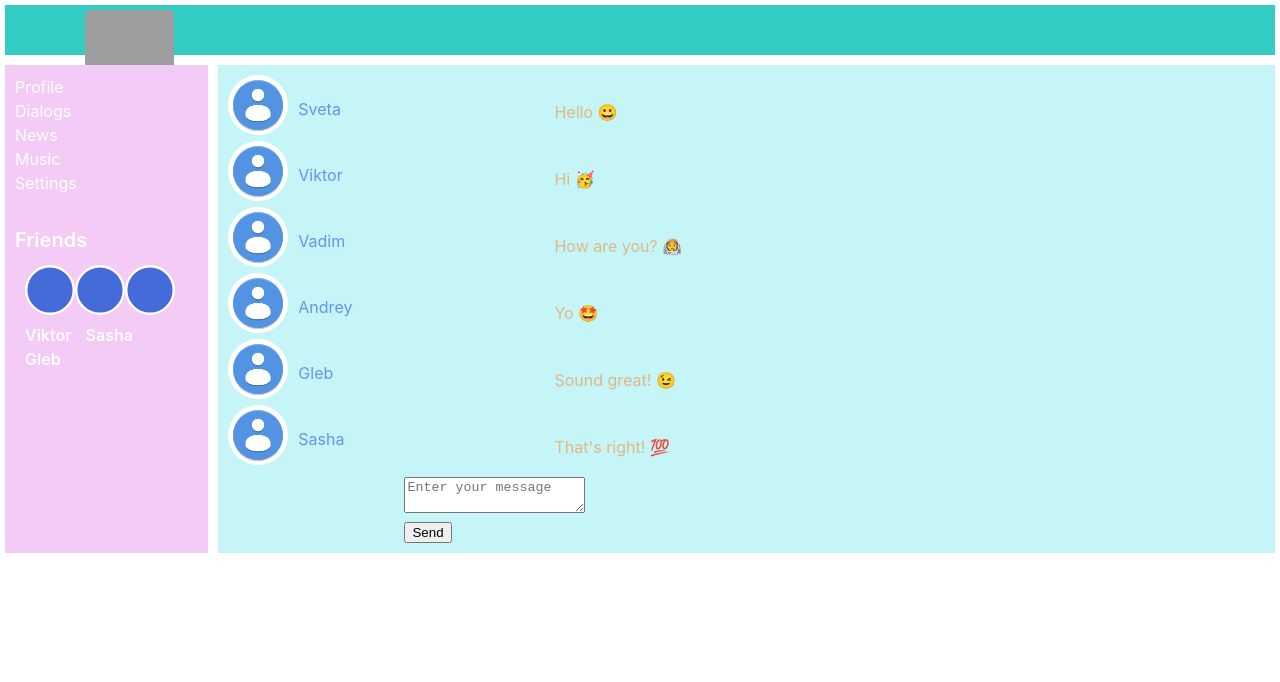
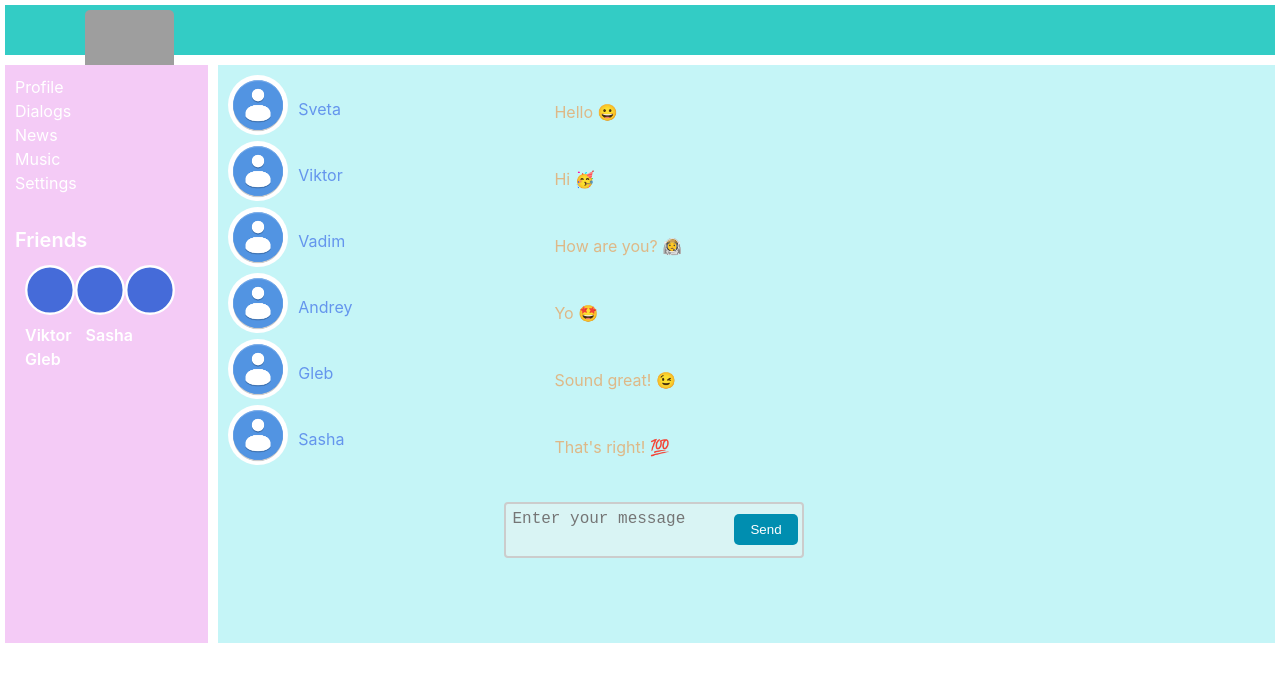
Before and after one commit to SvetlanaLevkovskaya/react-app, a React (Create React App) app: page /dialogs in a window 1280 px wide. Shown: the top 682 px of the page. Built offline with nearby package versions, Linux system fonts and the light colour scheme; grey boxes are pictures that could not be loaded.

Commit message:
add css styles

```diff
--- a/src/components/Dialogs/Dialogs.jsx
+++ b/src/components/Dialogs/Dialogs.jsx
@@ -6,6 +6,7 @@ import {
   updataNewMessageTextActionCreator,
   addMessageActionCreator,
 } from "../../redux/state";
+
 
 const Dialogs = (props) => {
   let state = props.store.getState().dialogsPage;
@@ -32,16 +33,19 @@ const Dialogs = (props) => {
       <div className={styles.dialogsItems}>{dialogsElements}</div>
       <div className={styles.messages}>
         <div>{messagesElements}</div>
-        <div>
+        <div className={styles.addMessage}>
           <div>
             <textarea
+              className={styles.textarea}
               value={newMessageBody}
               onChange={onNewMessageChange}
               placeholder="Enter your message"
-            ></textarea>
+            />
           </div>
           <div>
-            <button onClick={onSendMessageClick}>Send</button>
+            <button className={styles.btn} onClick={onSendMessageClick}>
+              Send
+            </button>
           </div>
         </div>
       </div>
--- a/src/components/Dialogs/Dialogs.module.css
+++ b/src/components/Dialogs/Dialogs.module.css
@@ -29,3 +29,34 @@
 .message:hover {
   color:darkcyan;
 }
+
+.textarea {
+  width: 300px;
+  /* height: 50px; */
+  padding: 6px 100px 10px 6px;
+  box-sizing: border-box;
+  border: 2px solid #ccc;
+  border-radius: 4px;
+  background-color:rgb(217, 244, 244);
+  font-size: 16px;
+  resize: none;
+}
+
+.btn {
+  background: #008EB0;
+  border: none;
+  color: white;
+  padding: 0.5rem 1rem;
+  cursor: pointer;
+  border-radius: 5px;
+  position: relative;
+  top: -60px;
+  right: -220px;
+  margin: 10px 10px ;
+
+}
+
+.addMessage {
+  padding: 25px 0px 0px 100px;
+  margin: 0px 0px 18px 0px;
+}
--- a/src/index.js
+++ b/src/index.js
@@ -9,11 +9,15 @@ import store from "./redux/state";
 let rerenderEntireTree = (state) => {
   const root = ReactDOM.createRoot(document.getElementById("root"));
   root.render(
-    <BrowserRouter>
-      <React.StrictMode>
-        <App state={state} dispatch={store.dispatch.bind(store)} store={store} />
-      </React.StrictMode>
-    </BrowserRouter>
+    <React.StrictMode>
+      <BrowserRouter>
+        <App
+          state={state}
+          dispatch={store.dispatch.bind(store)}
+          store={store}
+        />
+      </BrowserRouter>
+    </React.StrictMode>
   );
 };
 
```
Also changed, not shown: src/components/Dialogs/Message/Message.module.css (line endings or trailing spaces).
